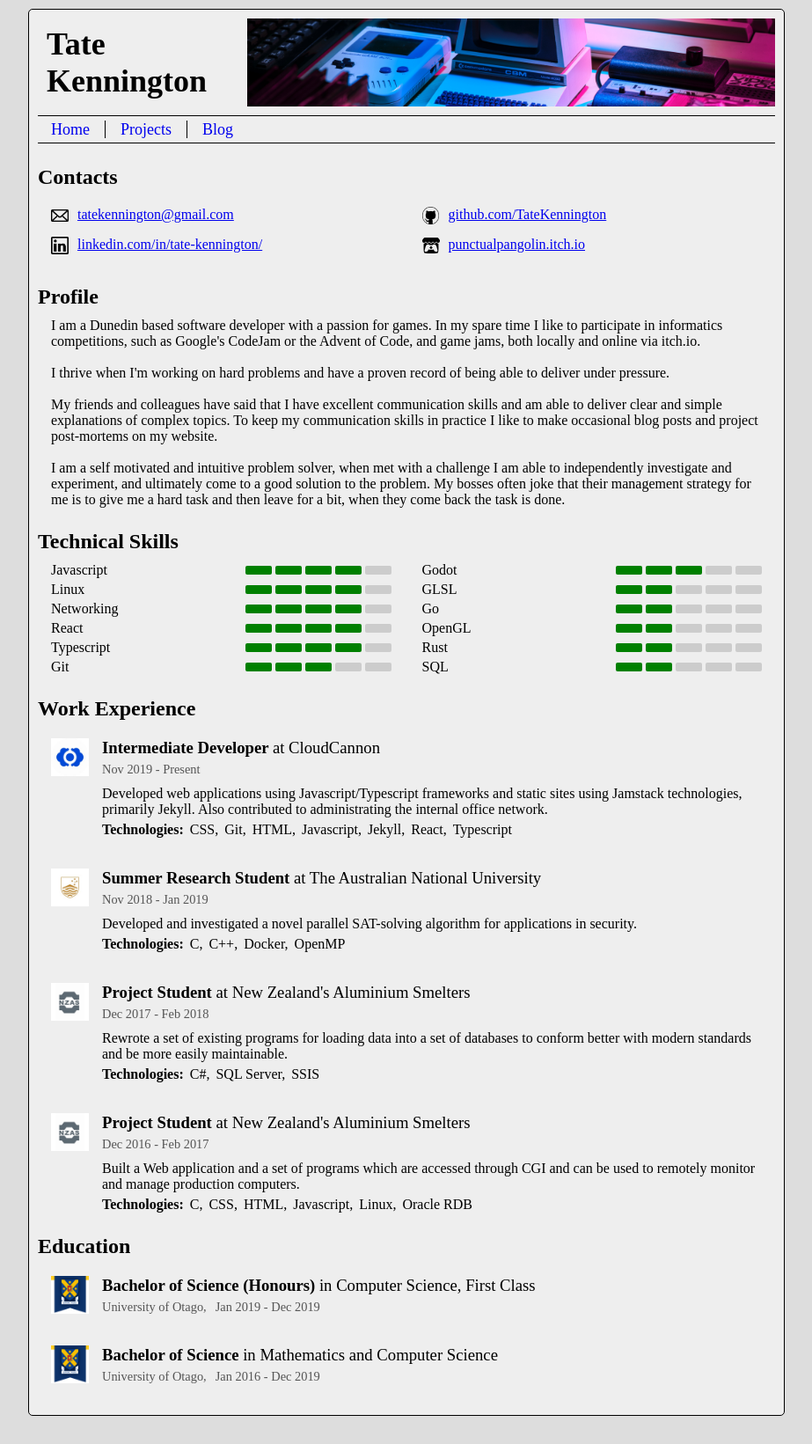
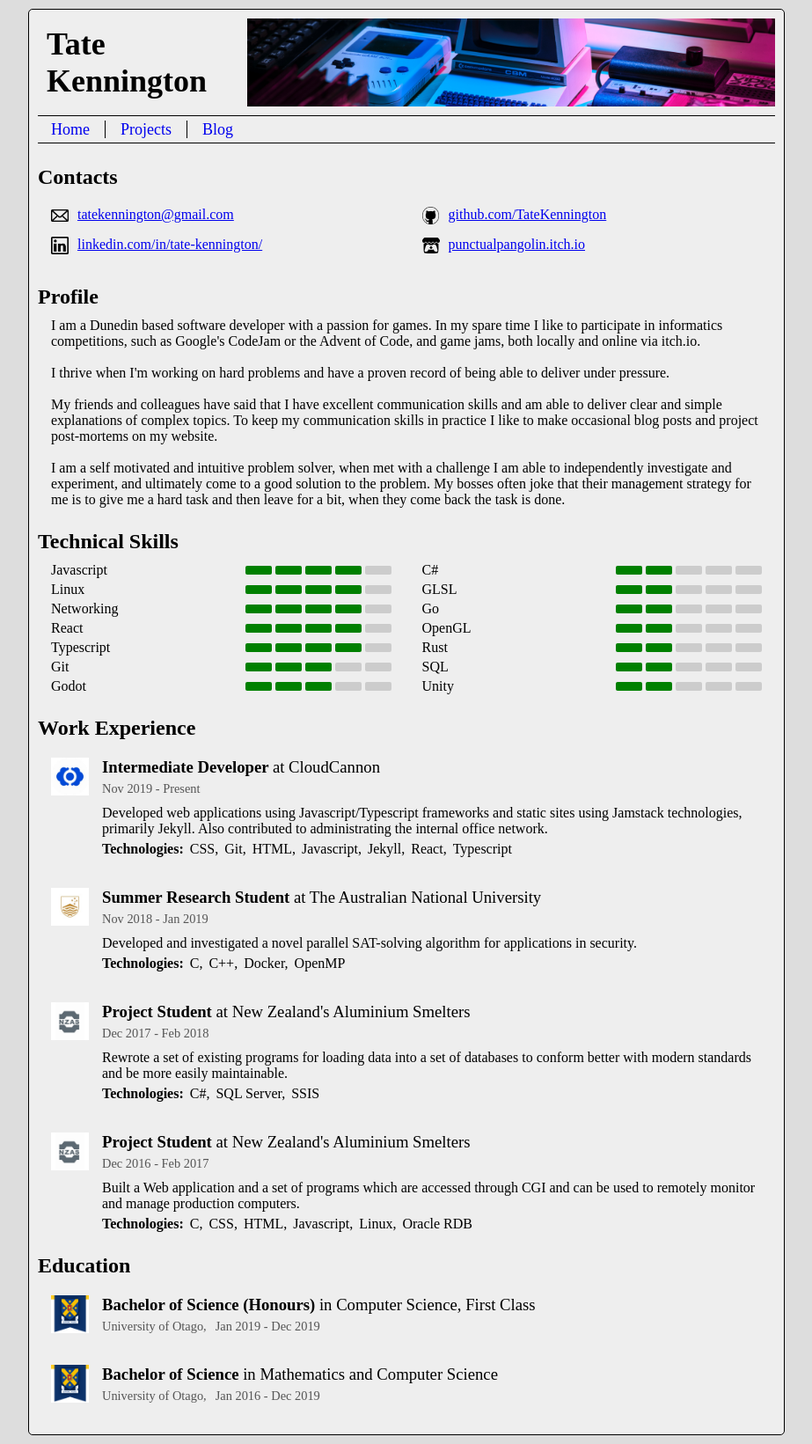
Before and after one commit to TateKennington/personal-website, a Jekyll site: the page built from about.html, in a window 1280 px wide. Shown: the whole page at 88% size, without its empty margins (178-1101 px from the left). Built offline with Jekyll 4.4.1, drawn with Linux system fonts in a browser that asks for light colours; before the commit the page ends 1619 px from its top, so only the background shows below that.

Commit message:
Update skills

```diff
--- a/about.html
+++ b/about.html
@@ -109,6 +109,10 @@
       proficiency: 2
     - name: Git
       proficiency: 3
+    - name: C#
+      proficiency: 2
+    - name: Unity
+      proficiency: 2
 ---
 <div>
     <div class="print-border"></div>
```
